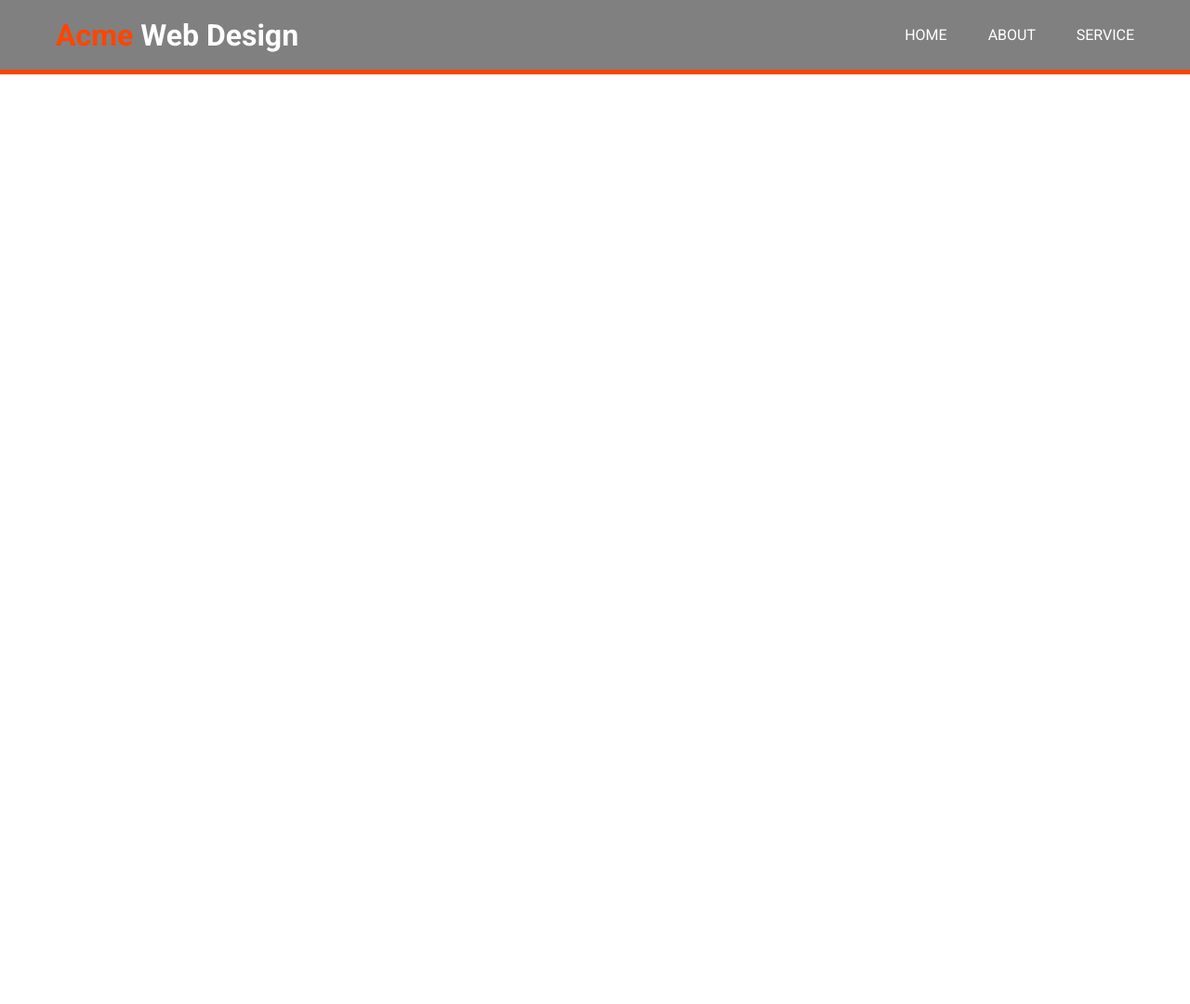
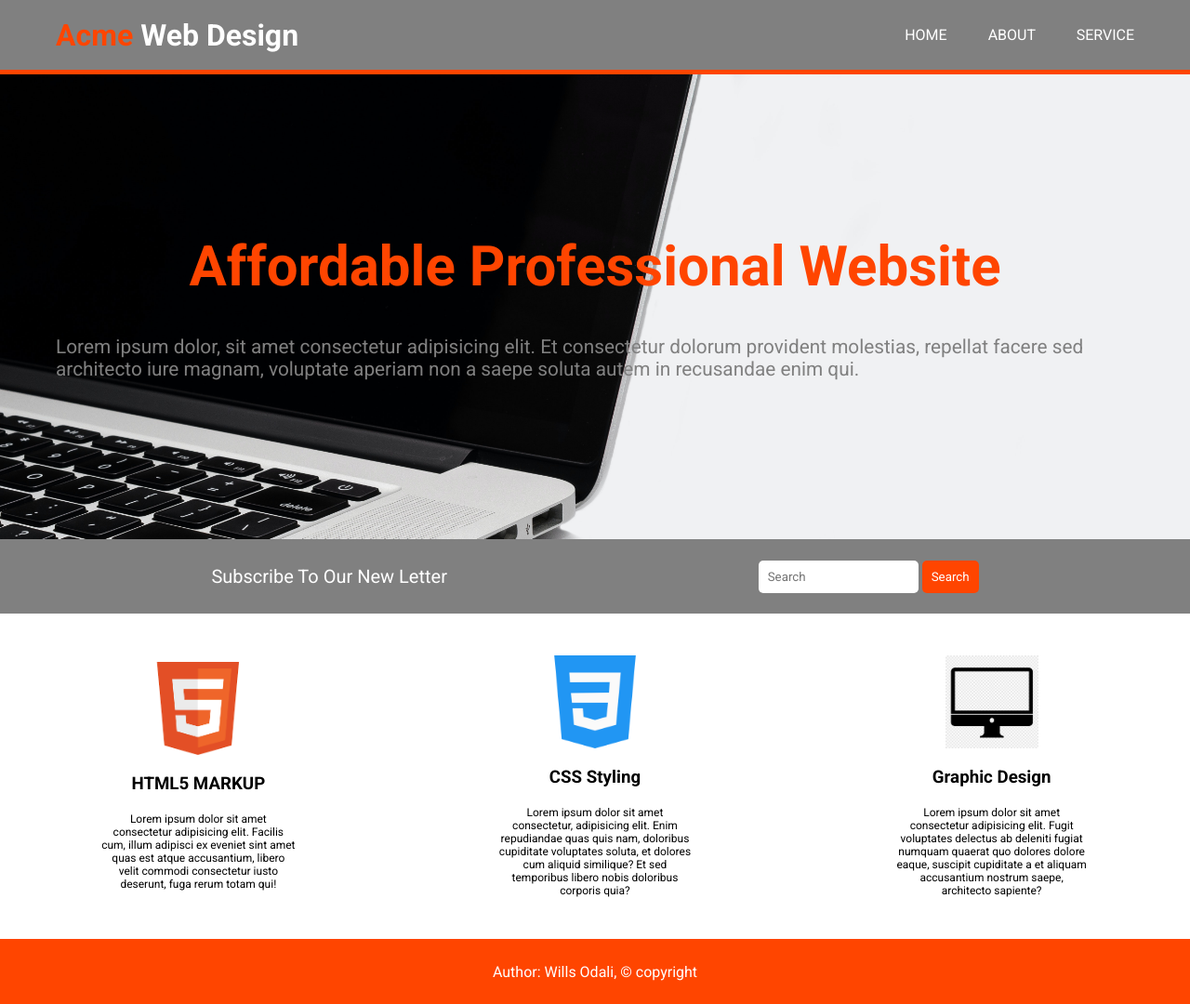
Before and after one commit to sirwills/acme, a plain HTML site: page index.html in a window 1280 px wide. Shown: the whole page at 93% size. Before the commit the page ends 800 px from the top, so only its background shows below. Drawn offline with Linux system fonts and the light colour scheme.

Commit message:
search bar and footer added

```diff
--- a/index.html
+++ b/index.html
@@ -6,6 +6,8 @@
     <meta name="viewport" content="width=device-width, initial-scale=1.0">
     <title>Acme | Welcome</title>
     <link rel="stylesheet" href="style.css">
+
+
 </head>
 <body>
     <header>
@@ -21,6 +23,47 @@
 
         </nav>
     </header>
+    <main>
+        <h1>
+            Affordable Professional Website
+        </h1> <br>
+        <p>Lorem ipsum dolor, sit amet consectetur adipisicing elit. Et consectetur dolorum provident molestias, repellat facere sed architecto iure magnam, voluptate aperiam non a saepe soluta autem in recusandae enim qui.</p>
+    </main>
+
+    <section>
+        <div>
+            <p>Subscribe To Our New Letter</p>
+        </div>
+        <div>
+            <input type="text" placeholder="Search">
+            <button>Search</button>
+        </div>
+    </section>
+    <aside>
+        <div class="card">
+            <img src="./html5.png" alt="html5 markup">
+            <h3>HTML5 MARKUP</h3>
+
+            <p>Lorem ipsum dolor sit amet consectetur adipisicing elit. Facilis cum, illum adipisci ex eveniet sint amet quas est atque accusantium, libero velit commodi consectetur iusto deserunt, fuga rerum totam qui!</p>
+
+        </div>
+        <div class="card">
+            <img src="./css.png" alt="css png file">
+            <h3>CSS Styling</h3>
+            <p>Lorem ipsum dolor sit amet consectetur, adipisicing elit. Enim repudiandae quas quis nam, doloribus cupiditate voluptates soluta, et dolores cum aliquid similique? Et sed temporibus libero nobis doloribus corporis quia?</p>
+        </div>
+
+        <div class="card">
+            <img src="./computer.png" alt="graphic">
+            <h3>Graphic Design</h3>
+            <p>Lorem ipsum dolor sit amet consectetur adipisicing elit. Fugit voluptates delectus ab deleniti fugiat numquam quaerat quo dolores dolore eaque, suscipit cupiditate a et aliquam accusantium nostrum saepe, architecto sapiente?</p>
+
+        </div>
+    </aside>
+
+    <footer>
+        <p>Author: Wills Odali, &copy; copyright </p>
+    </footer>
 
 </body>
 </html>
--- a/style.css
+++ b/style.css
@@ -37,3 +37,100 @@ span{
     color: orangered;
 
 }
+main{
+    width: 100%;
+    height: 500px;
+    display: flex;
+    align-items: center;
+    justify-content: center;
+    /* border: 2px solid black; */
+    flex-direction: column;
+    background-image: url(./pexels-math-331684.jpg);
+    background-size: cover;
+
+
+}
+
+main h1{
+    font-size: 60px;
+    color: orangered;
+    margin-bottom: 20px;
+}
+main p{
+    font-size: 1.3rem;
+    color:grey;
+    padding-left: 60px;
+    padding-right: 60px;
+}
+section{
+    width: 100%;
+    height: 80px;
+    display: flex;
+    align-items: center;
+    justify-content: space-around;
+    border: 2px solid blacks;
+    background-color: grey;
+    padding-left: 60px;
+    padding-right: 60px;
+}
+section p{
+    font-family: roboto;
+    text-decoration: bold;
+    color: white;
+    font-size: 20px;
+}
+section input{
+    padding: 10px;
+    border: none;
+    border-radius: 5px;
+}
+section button{
+    padding: 10px;
+    border-radius: 5px;
+    border: none;
+     background-color: orangered;
+     color: white;
+}
+
+aside{
+    width: auto;
+    display: flex;
+    align-items: center;
+    justify-content: space-around;
+    height: 350px;
+}
+aside img{
+    width: 100px;
+    width: 100px;
+}
+
+.card{
+    height: 300px;
+    width: 250px;
+    /* border: 2px solid black; */
+    padding: 20px;
+    display: flex;
+    align-items: center;
+    justify-content: center;
+    flex-direction: column;
+}
+aside h3{
+    margin: 20px;
+    text-align: center;
+
+}
+aside p{
+    text-align: center;
+    font-size: 12px;
+    font-weight: light;
+}
+
+footer{
+    width: auto;
+    height: 70px;
+    color: white;
+    background-color: orangered;
+    display: flex;
+    align-items: center;
+    justify-content: center;
+}
```
Also changed, not shown: computer.png (added), css.png (added), html5.png (added), pexels-math-331684.jpg (added), 1 other file.
